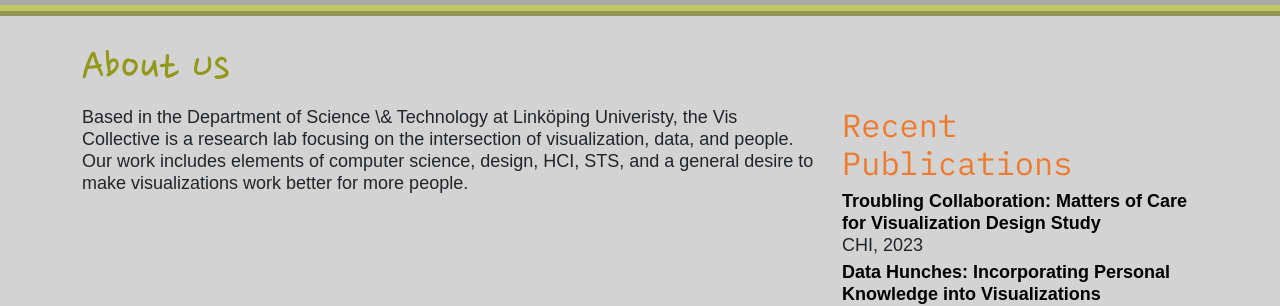
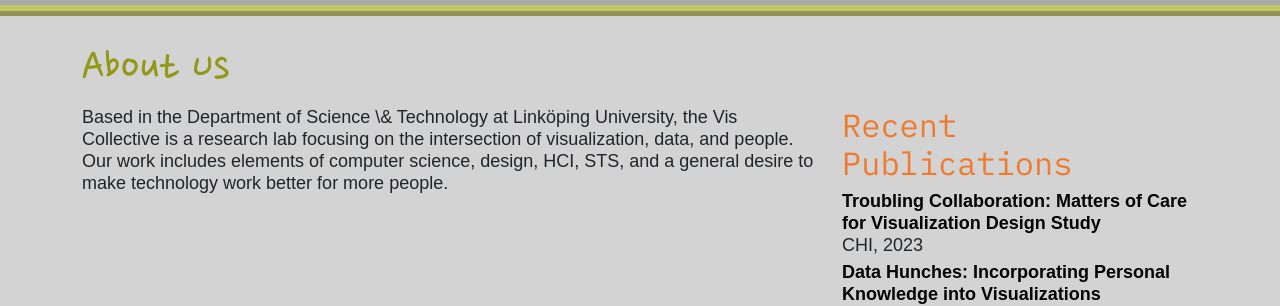
Before and after one commit to visidlab/visidlab.github.io, a Jekyll site: the page built from index.md, in a window 1280 px wide. Shown: the part 121-427 px from the top of the page. Built offline with Jekyll 4.4.1, drawn with Linux system fonts in a browser that asks for light colours; some web fonts are replaced.

Commit message:
Update index.md

```diff
--- a/index.md
+++ b/index.md
@@ -3,4 +3,4 @@
 title: About Us
 ---
 
-Based in the Department of Science \& Technology at Linköping Univeristy, the Vis Collective is a research lab focusing on the intersection of visualization, data, and people. Our work includes elements of computer science, design, HCI, STS, and a general desire to make visualizations work better for more people.
+Based in the Department of Science \& Technology at Linköping University, the Vis Collective is a research lab focusing on the intersection of visualization, data, and people. Our work includes elements of computer science, design, HCI, STS, and a general desire to make technology work better for more people.
```
